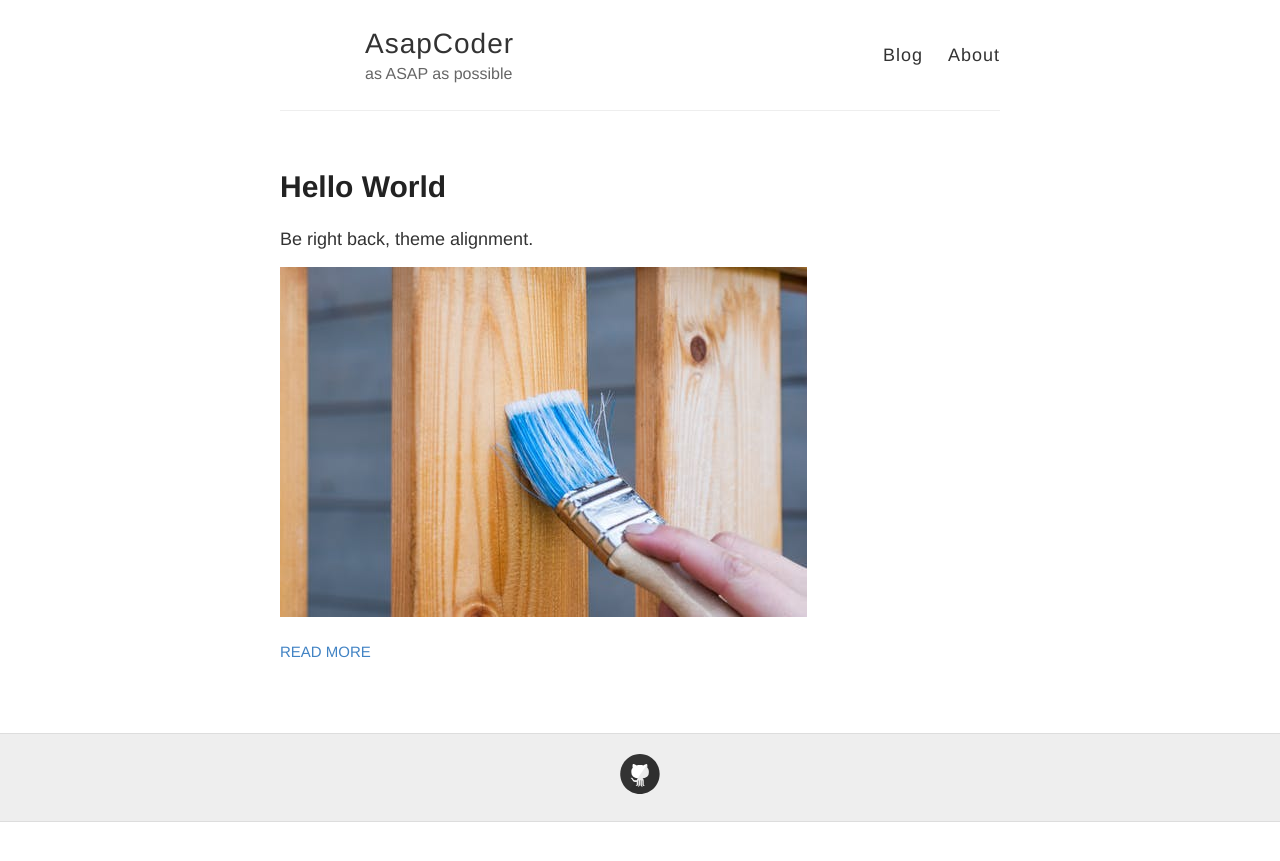
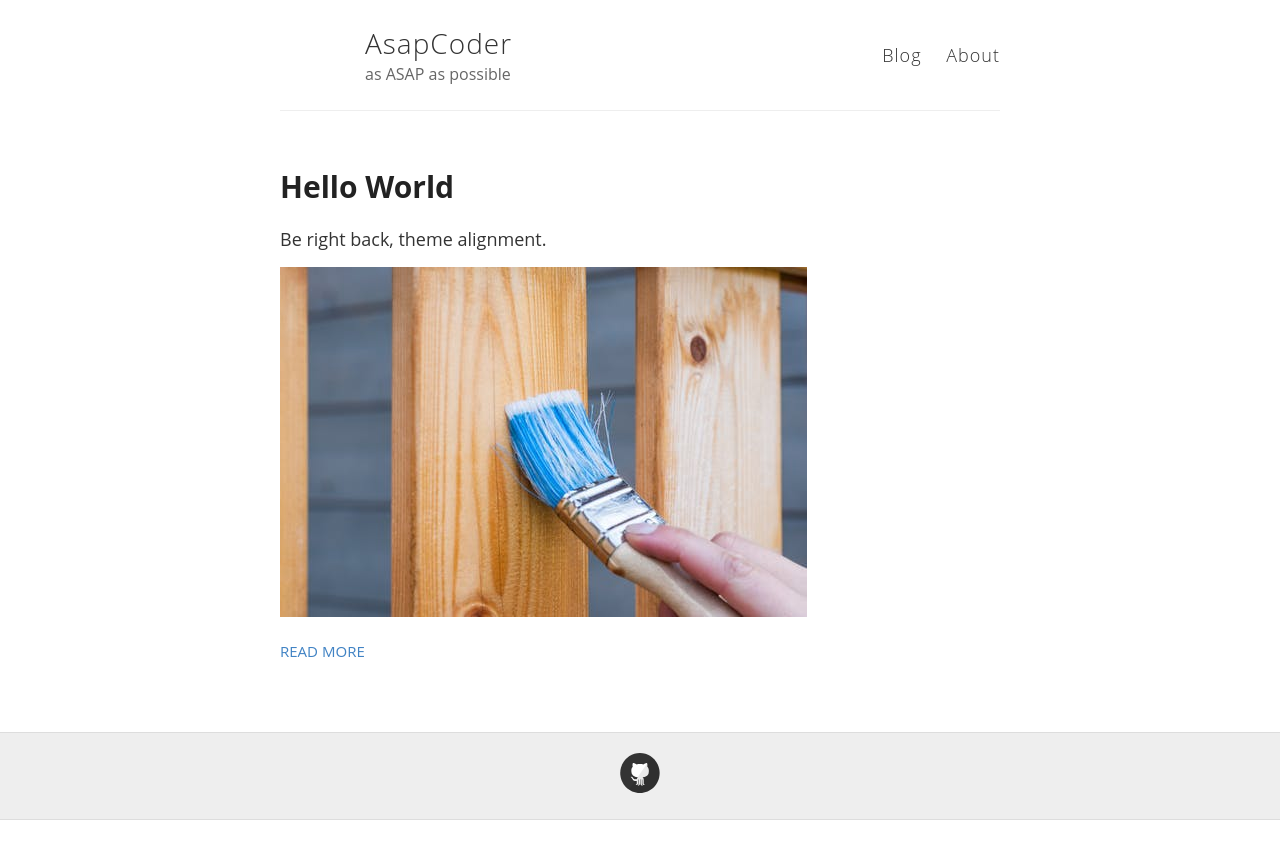
Before and after one commit to michalglen/michalglen.github.io, a Jekyll site: the page built from index.html, in a window 1280 px wide. Shown: the top 861 px of the page. Built offline with Jekyll 4.4.1, drawn with Linux system fonts in a browser that asks for light colours.

Commit message:
Update _variables.scss

```diff
--- a/_sass/_variables.scss
+++ b/_sass/_variables.scss
@@ -15,8 +15,8 @@ $lightGray: #eee;
 $white: #fff;
 
 // Font stacks
-$helvetica: Helvetica, Arial, sans-serif;
-$helveticaNeue: "Helvetica Neue", Helvetica, Arial, sans-serif;
+$helvetica: "Open Sans", Helvetica, Arial, sans-serif;
+$helveticaNeue: "Open Sans","Helvetica Neue", Helvetica, Arial, sans-serif;
 $georgia: Georgia, serif;
 
 // Mobile breakpoints
```
